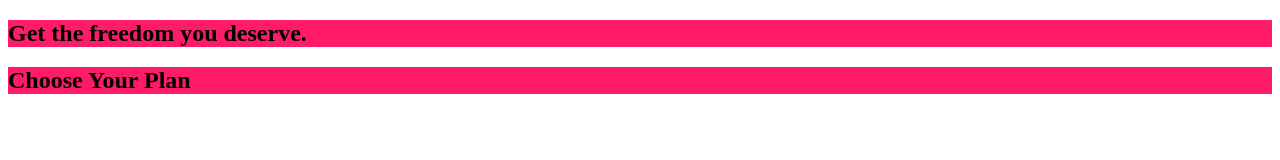
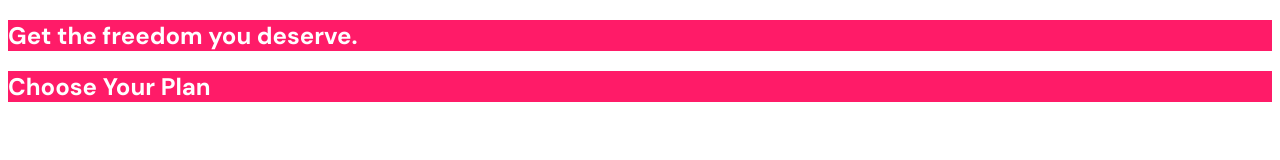
Before and after one commit to TusarSingh/PROJECT--CSS--2--Diving--Into--the--Basic--of--CSS, a plain HTML site: page index.html in a window 1280 px wide. Drawn offline with Linux system fonts and the light colour scheme.

Commit message:
16. Applying Additional Styles And Importing Google Fonts

```diff
--- a/index.html
+++ b/index.html
@@ -9,15 +9,13 @@
     <link
       rel="shortcut icon"
       href="favicon.png" />
-    <style>
-      section {
-        background: #ff1b68;
-      }
-    </style>
-    <!--
+    <link
+      href="https://fonts.googleapis.com/css2?family=DM+Sans:ital,wght@0,400;0,700;1,400;1,700&display=swap"
+      rel="stylesheet" />
+
     <link
       rel="stylesheet"
-      href="main.css" /> -->
+      href="main.css" />
   </head>
 
   <body>
--- a/main.css
+++ b/main.css
@@ -1,3 +1,8 @@
 section {
-    background: #ff1b68;
+  background: #ff1b68;
 }
+
+h1 {
+  color: white;
+  font-family: 'DM Sans', sans-serif;
+}
```
